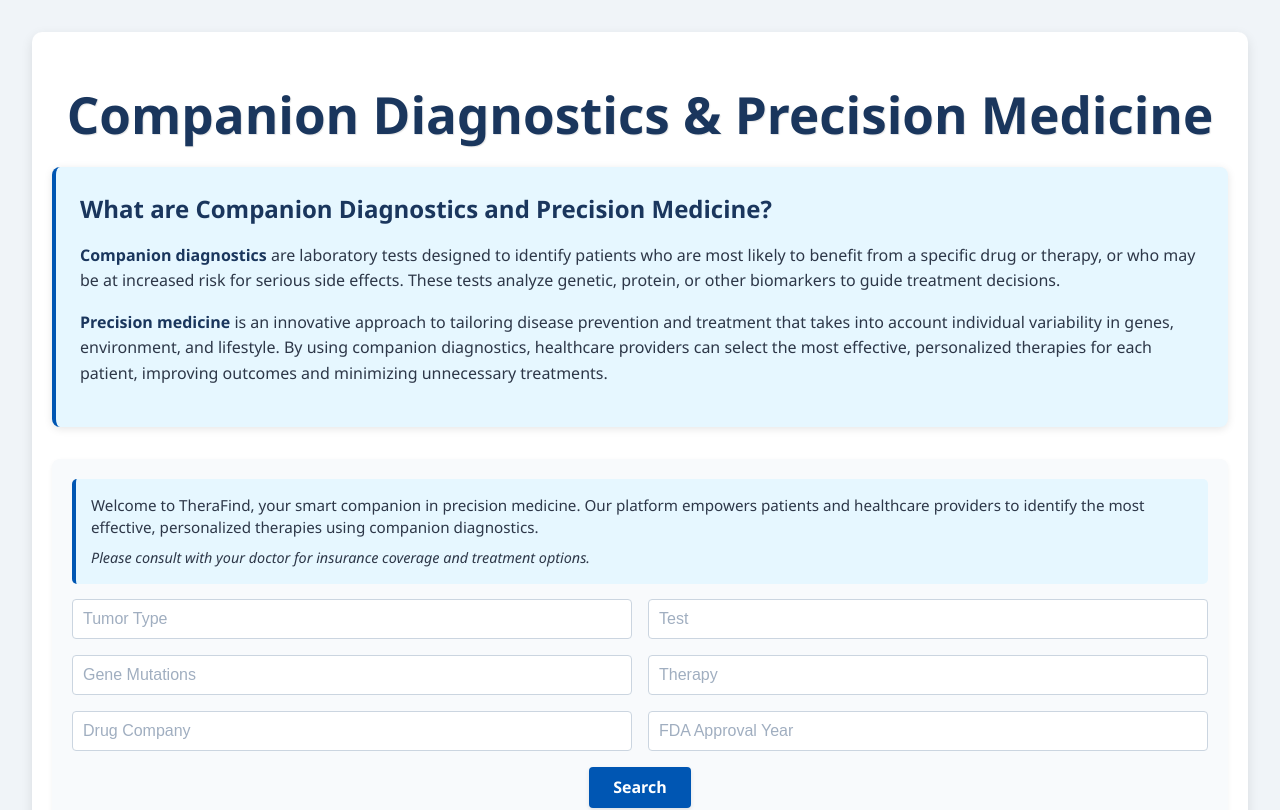
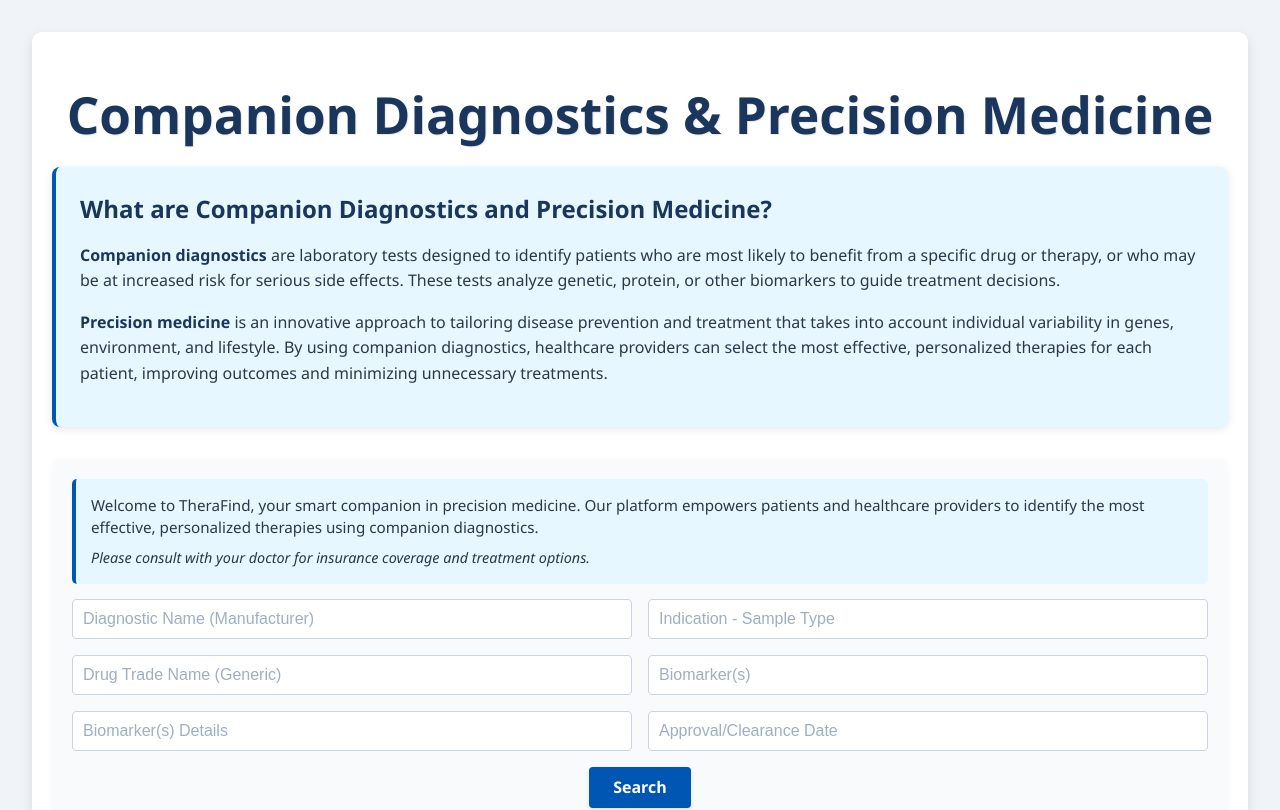
Before and after one commit to danielkarolinska/CDx, a React (Vite) app in the folder frontend/: page / in a window 1280 px wide. Shown: the top 810 px of the page. Built offline with nearby package versions, Linux system fonts and the light colour scheme.

Commit message:
Update search fields to match Table_Data.csv column titles

```diff
--- a/frontend/src/App.jsx
+++ b/frontend/src/App.jsx
@@ -8,12 +8,12 @@ const API_URL = process.env.NODE_ENV === 'production'
 
 function App() {
   const [form, setForm] = useState({
-    tumor_type: '',
-    test: '',
-    gene_mutations: '',
-    therapy: '',
-    drug_company: '',
-    fda_year: ''
+    diagnostic_name: '',
+    indication_sample: '',
+    drug_trade_name: '',
+    biomarker: '',
+    biomarker_details: '',
+    approval_date: ''
   })
   const [results, setResults] = useState([])
   const [columns, setColumns] = useState([])
@@ -89,48 +89,48 @@ function App() {
         <div className="form-row">
           <input
             type="text"
-            name="tumor_type"
-            placeholder="Tumor Type"
-            value={form.tumor_type}
+            name="diagnostic_name"
+            placeholder="Diagnostic Name (Manufacturer)"
+            value={form.diagnostic_name}
             onChange={handleChange}
           />
           <input
             type="text"
-            name="test"
-            placeholder="Test"
-            value={form.test}
+            name="indication_sample"
+            placeholder="Indication - Sample Type"
+            value={form.indication_sample}
             onChange={handleChange}
           />
         </div>
         <div className="form-row">
           <input
             type="text"
-            name="gene_mutations"
-            placeholder="Gene Mutations"
-            value={form.gene_mutations}
+            name="drug_trade_name"
+            placeholder="Drug Trade Name (Generic)"
+            value={form.drug_trade_name}
             onChange={handleChange}
           />
           <input
             type="text"
-            name="therapy"
-            placeholder="Therapy"
-            value={form.therapy}
+            name="biomarker"
+            placeholder="Biomarker(s)"
+            value={form.biomarker}
             onChange={handleChange}
           />
         </div>
         <div className="form-row">
           <input
             type="text"
-            name="drug_company"
-            placeholder="Drug Company"
-            value={form.drug_company}
+            name="biomarker_details"
+            placeholder="Biomarker(s) Details"
+            value={form.biomarker_details}
             onChange={handleChange}
           />
           <input
             type="text"
-            name="fda_year"
-            placeholder="FDA Approval Year"
-            value={form.fda_year}
+            name="approval_date"
+            placeholder="Approval/Clearance Date"
+            value={form.approval_date}
             onChange={handleChange}
           />
         </div>
```
Also changed, not shown: 1 other file (tests, documents, lock files or other folders).
